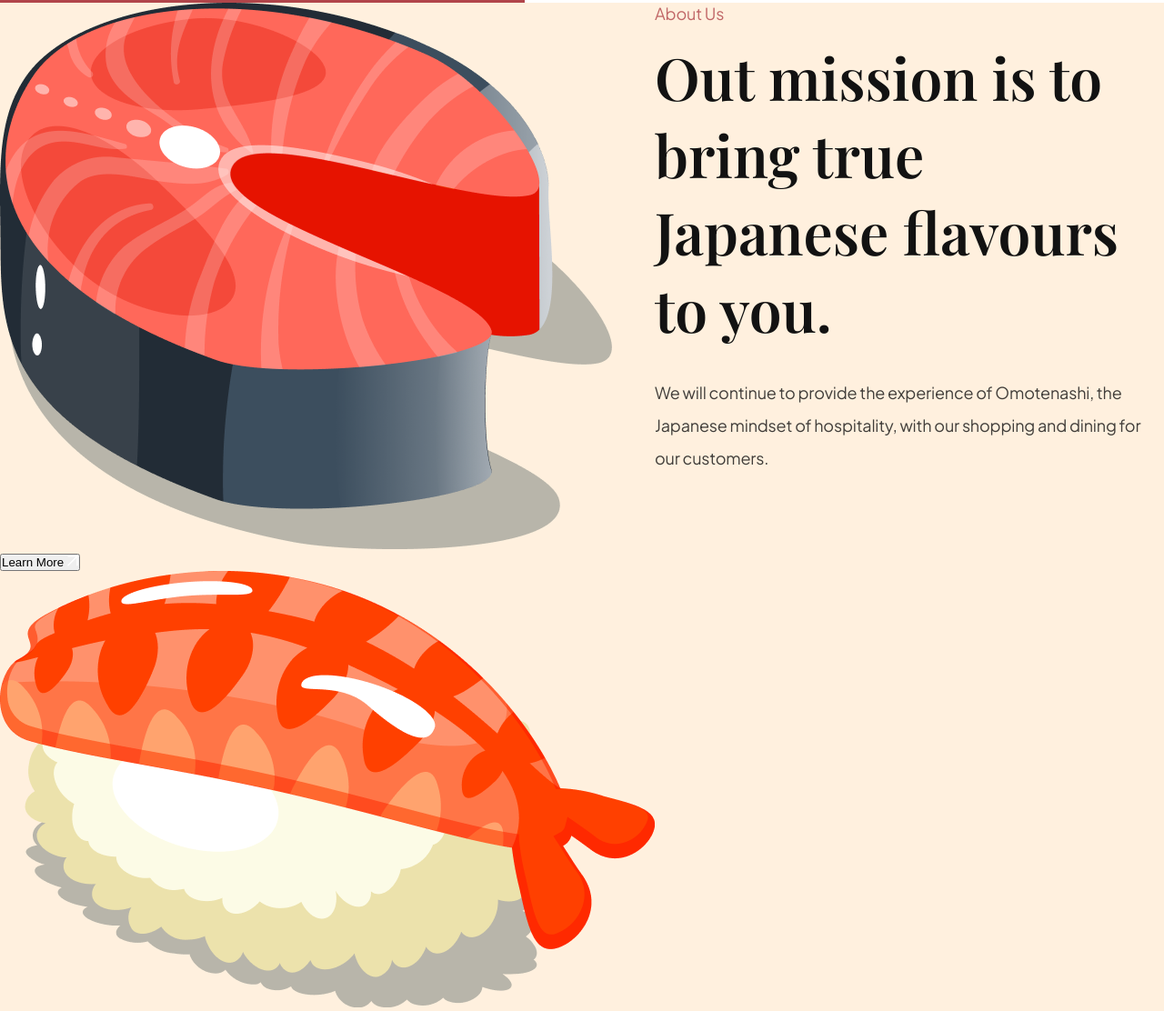
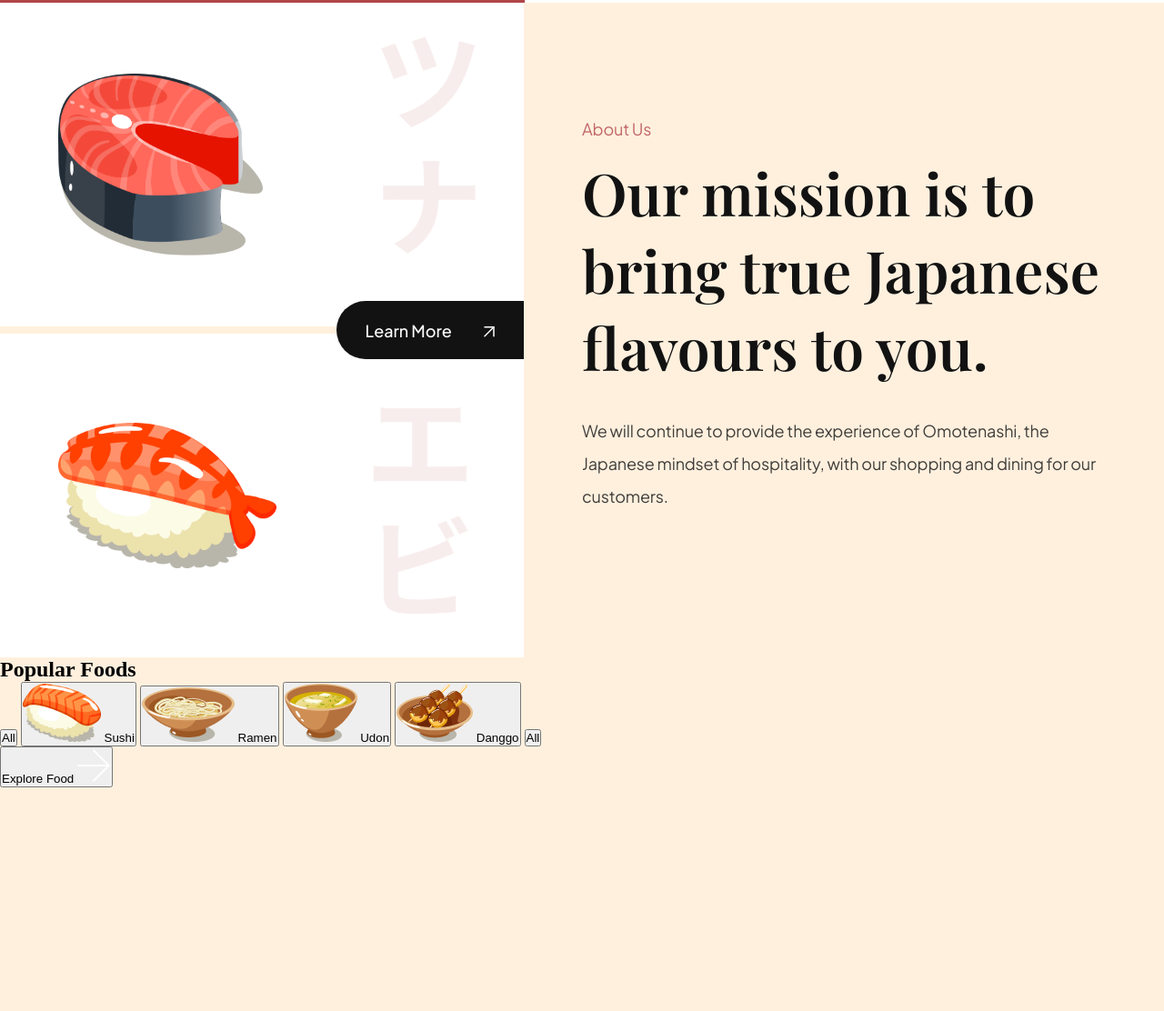
Before and after one commit to isaac-lal/tatakae, a website built with Vite: page index.html in a window 1280 px wide. Shown: the part 795-1907 px from the top of the page at 91% size. After the commit the page ends 1661 px from the top, so only its background shows below. Built offline with nearby package versions, Linux system fonts and the light colour scheme.

Commit message:
Completed About Section

```diff
--- a/index.html
+++ b/index.html
@@ -140,10 +140,66 @@
       </div>
 
       <div class="about-us__content">
-        <p class='sushi__subtitle'>About Us</p>
-        <h3 class='sushi__title'>Out mission is to bring true Japanese flavours to you.</h3>
-          <p class='sushi__description'>We will continue to provide the experience of Omotenashi, the Japanese mindset of hospitality, with our shopping and dining for our customers. </p>
+        <p class="sushi__subtitle">About Us</p>
+        <h3 class="sushi__title">
+          Our mission is to bring true Japanese flavours to you.
+        </h3>
+        <p class="sushi__description">
+          We will continue to provide the experience of Omotenashi, the Japanese
+          mindset of hospitality, with our shopping and dining for our
+          customers.
+        </p>
       </div>
+    </section>
+
+    <section
+      class="popular-foods"
+      id="menu"
+    >
+      <h2 class="popular-foods__title">Popular Foods</h2>
+      <div class="popular-foods__filters sushi__hide-scrollbar">
+        <button class="popular-foods__filter-btn active">All</button>
+        <button class="popular-foods__filter-btn">
+          <img
+            src="/assets/sushi-9.png"
+            alt="sushi-9"
+          />
+          Sushi
+        </button>
+        <button class="popular-foods__filter-btn">
+          <img
+            src="/assets/sushi-8.png"
+            alt="sushi-9"
+          />
+          Ramen
+        </button>
+        <button class="popular-foods__filter-btn">
+          <img
+            src="/assets/sushi-7.png"
+            alt="sushi-9"
+          />
+          Udon
+        </button>
+        <button class="popular-foods__filter-btn">
+          <img
+            src="/assets/sushi-6.png"
+            alt="sushi-9"
+          />
+          Danggo
+        </button>
+        <button class="popular-foods__filter-btn">All</button>
+      </div>
+      <div class="popular-foods__catalogue">
+        <!-- javascript -->
+      </div>
+
+      <button class="popular-foods__button">
+        Explore Food
+        <img
+          src="assets/arrow-right.svg"
+          alt="arrow-right"
+        />
+      </button>
     </section>
     <script
       type="module"
--- a/styles/sections/about.css
+++ b/styles/sections/about.css
@@ -4,7 +4,7 @@
   overflow: hidden;
 }
 
-about-us__image {
+.about-us__image {
   flex: 1;
   display: flex;
   flex-direction: column;
@@ -14,3 +14,69 @@ about-us__image {
 
   position: relative;
 }
+
+.about-us__image div {
+  padding: 32px 64px;
+
+  flex: 1;
+  display: flex;
+  align-items: center;
+
+  background-position: center;
+  background-repeat: no-repeat;
+  background-size: contain;
+}
+
+.about-us__image-sushi3 {
+  border-bottom: 8px solid var(--color-creamson);
+  background-image: url('../../assets/about_bg1.png');
+}
+
+.about-us__image-sushi2 {
+  background-image: url('../../assets/about_bg2.png');
+}
+
+.about-us__image-sushi3 img {
+  width: 225px;
+  height: 200px;
+}
+
+.about-us__image-sushi2 img {
+  width: 240px;
+  height: 160px;
+}
+
+.about-us__button {
+  position: absolute;
+  right: 0;
+
+  padding: 12px 32px;
+  min-height: 64px;
+
+  background: var(--secondary-color);
+  border-radius: 32px 0 0 32px;
+  border: 0;
+  outline: 0;
+
+  color: #fff;
+  font-family: var(--plus-jakarta-sans);
+  font-weight: 500;
+  font-size: 18px;
+  line-height: 23px;
+
+  cursor: pointer;
+}
+
+.about-us__button img {
+  object-fit: contain;
+  margin-left: 32px;
+}
+
+.about-us__content {
+  padding: 64px;
+
+  flex: 1;
+  display: flex;
+  justify-content: center;
+  flex-direction: column;
+}
```
Also changed, not shown: assets/sushi-9.png (added).
